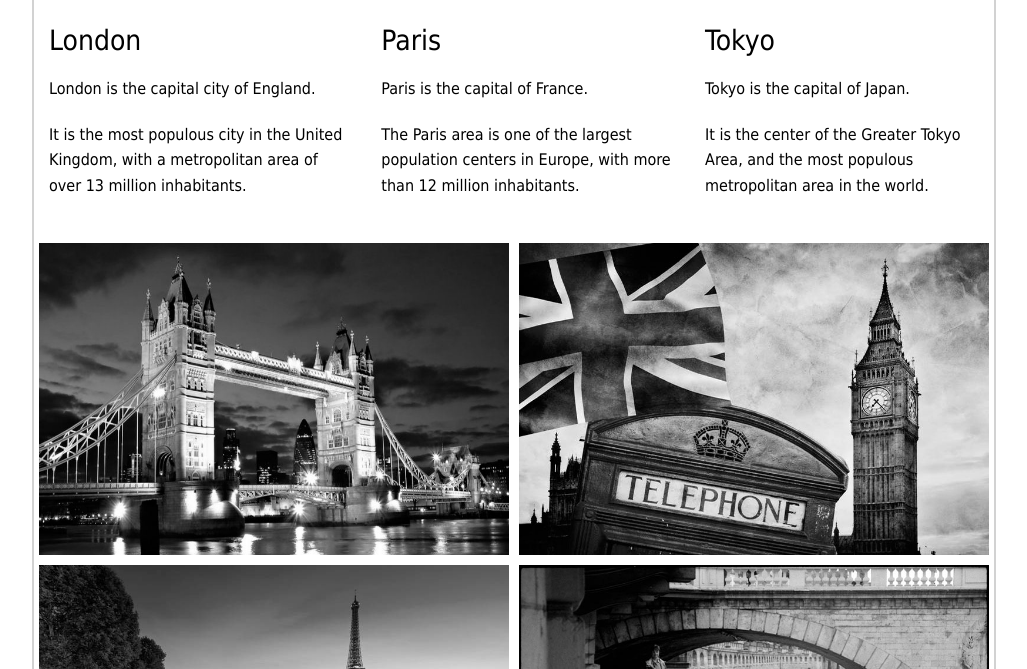
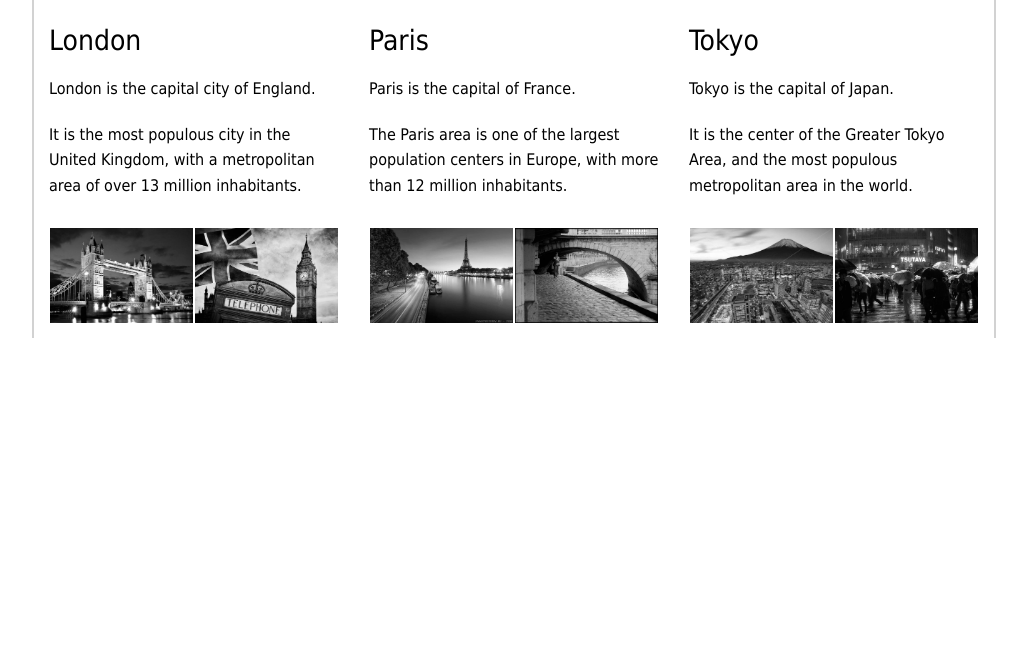
Before and after one commit to Antonissimus/DZ_8, a plain HTML site: page DZ_8_1/index.html in a window 1280 px wide. Shown: the part 131-800 px from the top of the page, without its empty margins (126-1153 px from the left). Drawn offline with Linux system fonts and the light colour scheme.

Commit message:
photo in every column

```diff
--- a/DZ_8_1/index.html
+++ b/DZ_8_1/index.html
@@ -17,26 +17,30 @@
                 <h2>London</h2>
                 <p>London is the capital city of England.</p>
                 <p>It is the most populous city in the United Kingdom, with a metropolitan area of over 13 million inhabitants.</p>
+                <div class="photo">
+                    <img src="img/London_bridge.jpg" alt="London Bridge">
+                    <img src="img/London_simbols.jpg" alt="London simbols">
+                </div>
             </div>
             <div class="article">
                 <h2>Paris</h2>
                 <p>Paris is the capital of France.</p>
                 <p>The Paris area is one of the largest population centers in Europe, with more than 12 million inhabitants.</p>
+                <div class="photo">
+                    <img src="img/Paris_eifel.jpg" alt="Paris Eifel">
+                    <img src="img/Paris_street.jpg" alt="Paris street">
+                </div>
             </div>
             <div class="article">
                 <h2>Tokyo</h2>
                 <p>Tokyo is the capital of Japan.</p>
                 <p>It is the center of the Greater Tokyo Area, and the most populous metropolitan area in the world.</p>
+                <div class="photo">
+                    <img src="img/Tokio_fudji.jpg" alt="Tokio Fuji">
+                    <img src="img/Tokio_rein.jpg" alt="Tokio rein">
+                </div>
             </div>
             </content>
-            <div class="photo">
-                <img src="img/London_bridge.jpg" alt="London Bridge">
-                <img src="img/London_simbols.jpg" alt="London simbols">
-                <img src="img/Paris_eifel.jpg" alt="Paris Eifel">
-                <img src="img/Paris_street.jpg" alt="Paris street">
-                <img src="img/Tokio_fudji.jpg" alt="Tokio Fuji">
-                <img src="img/Tokio_rein.jpg" alt="Tokio rein">
-            </div>
         </div>
     </body>
 </html>
```
